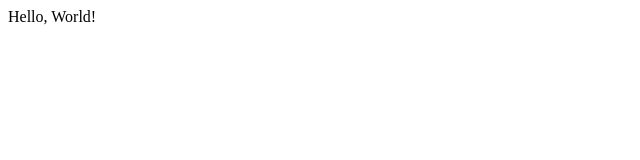
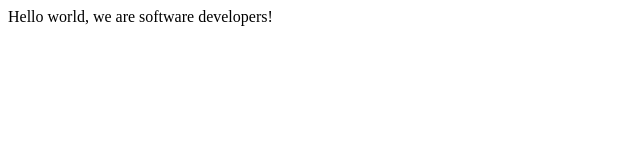
Before and after one commit to Devesh123987/microverse-reelrepo, a plain HTML site: page index.html in a window 1280 px wide. Shown: the whole page, without its empty margins (0-640 px from the left). Drawn offline with Linux system fonts and the light colour scheme.

Commit message:
added hello world

```diff
--- a/index.html
+++ b/index.html
@@ -1 +1 @@
-<h>Hello, World!</h>
+<h>Hello world, we are software developers!</h>
```
Also changed, not shown: 1 other file.
